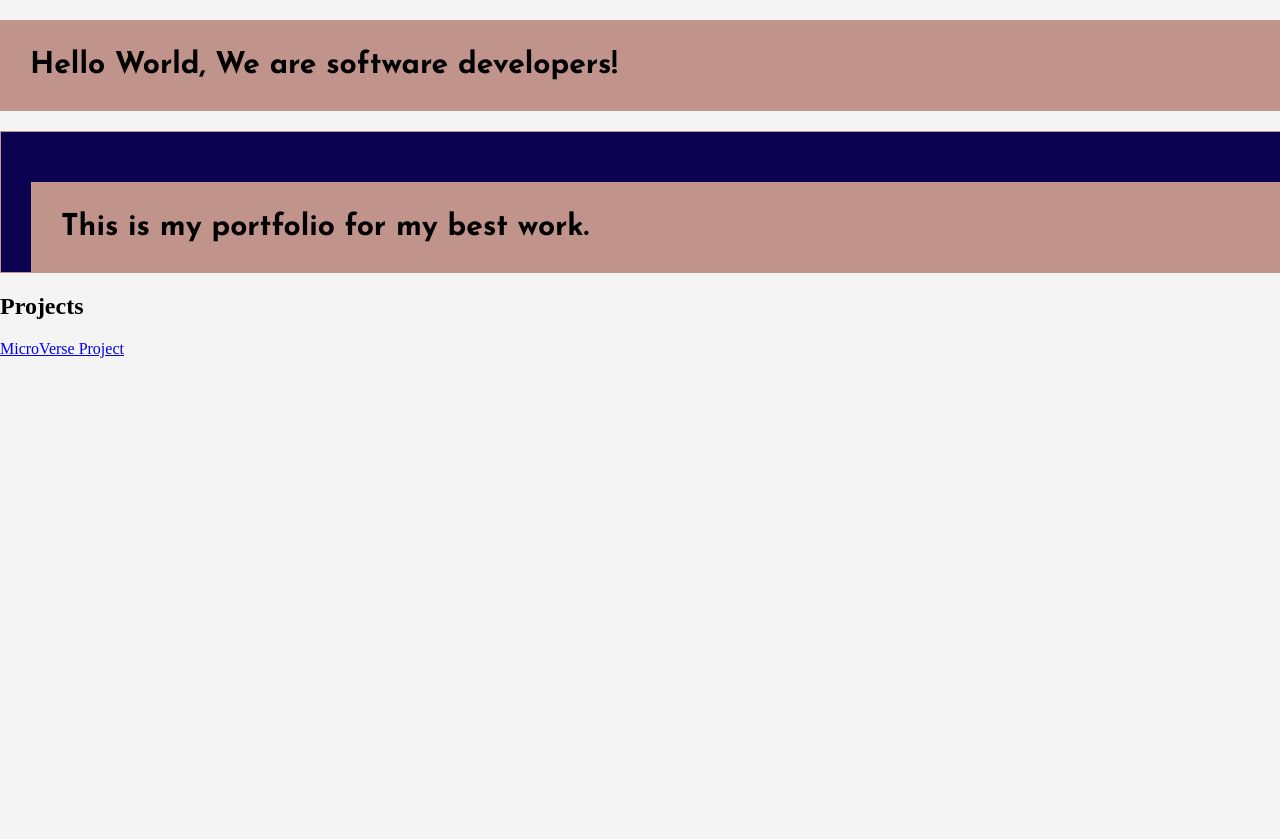
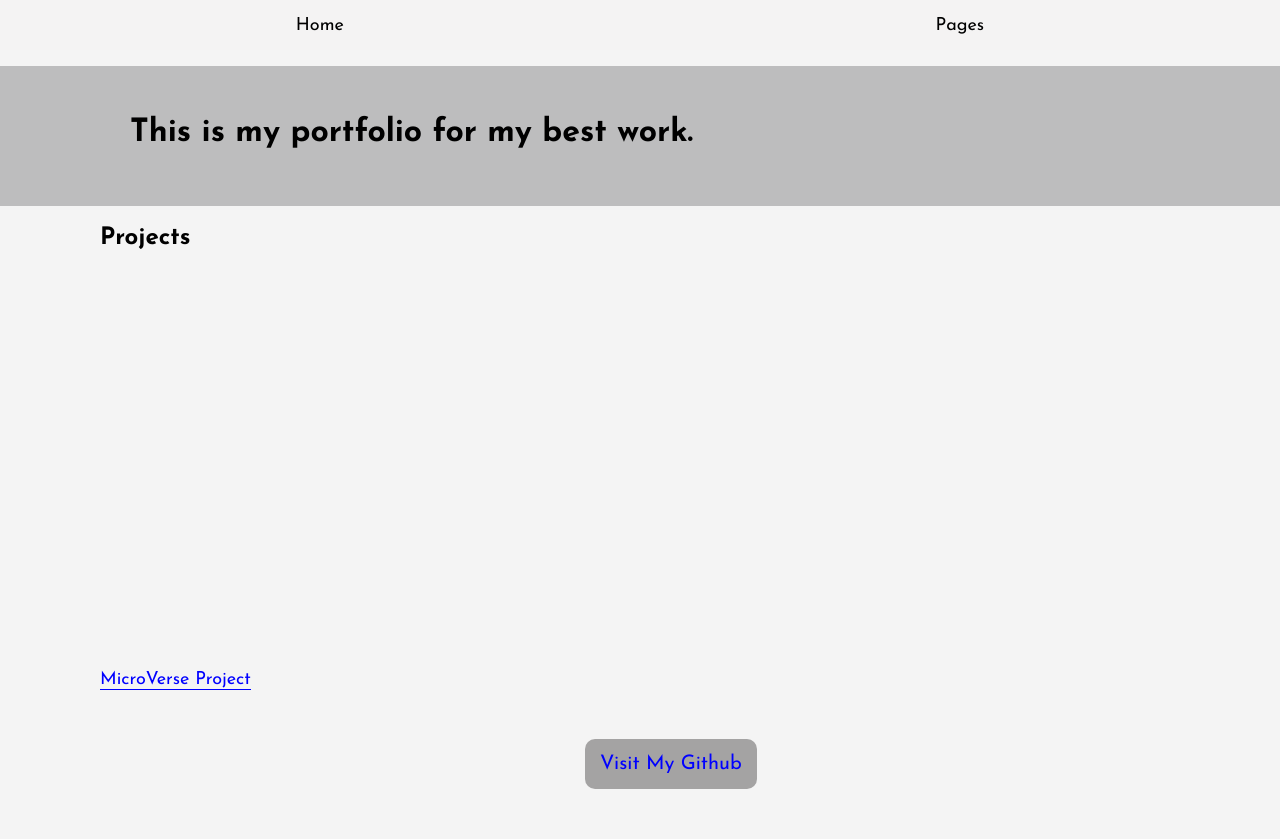
Before and after one commit to KABIKA681/Microverse-challenges, a plain HTML site: page index.html in a window 1280 px wide. Shown: the top 839 px of the page. Before the commit the page ends 800 px from the top, so only its background shows below. Drawn offline with Linux system fonts and the light colour scheme.

Commit message:
third commit

```diff
--- a/index.css
+++ b/index.css
@@ -5,18 +5,67 @@ body {
   padding: 0;
   box-sizing: border-box;
   background-color: rgb(244, 244, 244);
+  font-family: "Josefin Sans", sans-serif;
+
 }
-h1 {
-  font-size: 30px;
+a{
+  text-decoration: none;
+  color: black;
+  font-size: 18px;
+}
+#navbar{
+  display: flex;
+  flex-direction: row;
+  justify-content: space-around;
+  height: 50px;
+  align-items: center;
+  background-color: rgb(244, 243, 243);
+  position: sticky;
+}
+#welcome-section{
+  padding: 30px;
+  margin-top: 1rem;
+}
+#welcome-section h1 {
+  font-size: 32px;
   font-family: "Josefin Sans", sans-serif;
-  background-color: rgb(192, 147, 139);
-  padding: 30px;
+  margin-left: 100px;
 }
 
 #welcome-section {
-  background-color: rgb(11, 3, 82);
+  background-color: rgb(189, 189, 190);
   padding: 30px;
   width: 100%;
   height: 5em;
-  border: 1px solid rgb(192, 147, 139);
 }
+#projects h2{
+  font-size: 24px;
+  margin-left: 100px;
+  padding: 0px 400px 400px 0px;
+}
+#projects a{
+  font-size: 18px;
+  margin-left: 100px;
+  border-bottom: 1px solid blue;
+  color: blue;
+  padding: 0px;
+}
+#profile-link{
+  padding: 50px;
+  margin-left: 25%;
+}
+#profile-link button{
+  padding: 15px;
+  margin-left: 25%;
+  border: none;
+  background-color: rgb(164, 163, 163);
+  border-radius: 10px;
+  cursor: pointer;
+  color: blue;
+  font-family: "Josefin Sans", sans-serif;
+  font-size: 20px;
+}
+img{
+  height: 100%;
+  object-fit: cover;
+}
--- a/index.html
+++ b/index.html
@@ -4,17 +4,24 @@
     <meta charset="UTF-8">
     <meta http-equiv="X-UA-Compatible" content="IE=edge">
     <meta name="viewport" content="width=device-width, initial-scale=1.0">
-    <link rel="stylesheet" type="text/css" href="/index.css">
+    <link rel="stylesheet" type="text/css" href="index.css">
     <title>Document</title>
 </head>
 <body>
-    <h1>Hello World, We are software developers!</h2>
-    <div id="welcome-section"><h1>This is my portfolio for my best work.</h1></div>
-    <div id="projects-section">
+    <div id="navbar">
+            <a href="/index.html">Home</a>
+            <a href="/nav.html">Pages</a>
+    </div>
+    <div id="welcome-section">
+        <h1>This is my portfolio for my best work.</h1>
+    </div>
+    <div id="projects">
         <h2 class="project-title">Projects</h2>
             <a href="https://github.com/KABIKA681/Microverse-challenges">MicroVerse Project</a>
     </div>
-</div>
+    <div id="profile-link">
+        <a target="_blank" href="https://github.com/KABIKA681"><button class="btn" >Visit My Github</button></a>
+    </div>
 
 </body>
 </html>
```
Also changed, not shown: nav.html (added, +20 -0 lines), 2 other files.
